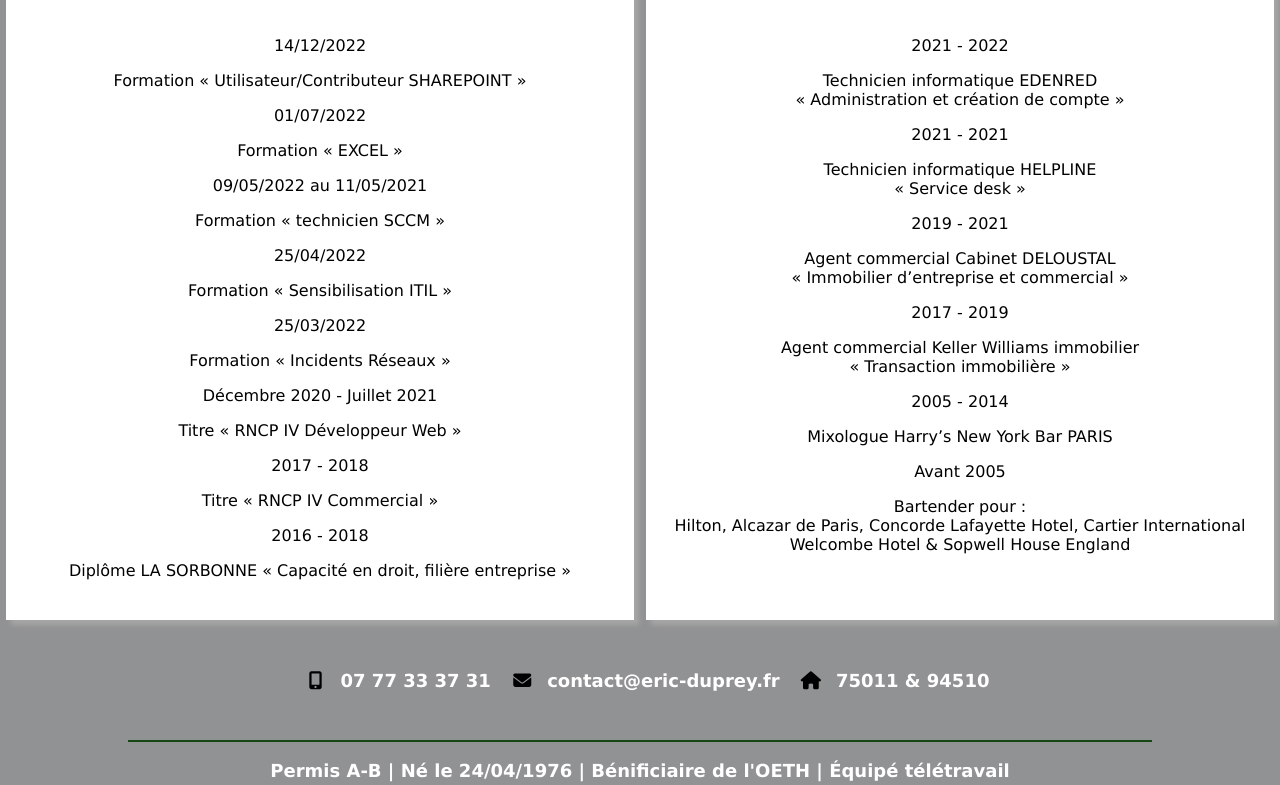
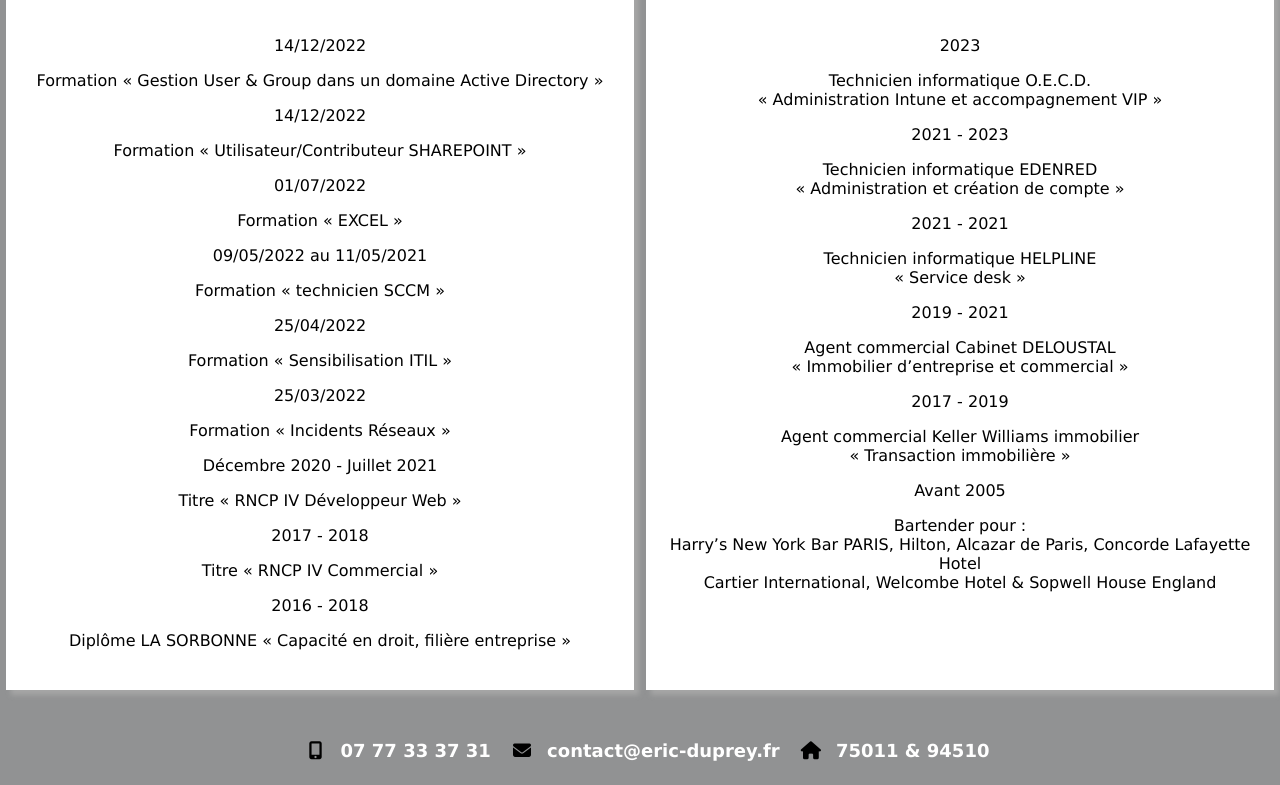
Before and after one commit to Eric-dpy-Git/CV-0.1, a plain HTML site: page index.html in a window 1280 px wide. Shown: the part 1530-2315 px from the top of the page. Drawn offline with Linux system fonts and the light colour scheme.

Commit message:
Add link to mail on the mail, replace Pulse secure icon by Intune icon and add OECD experience

```diff
--- a/index.html
+++ b/index.html
@@ -289,7 +289,7 @@
                 <div class="icon-central"><img src="images/Salesforce_icon.png" alt="" class="fab"></i></div>
                 <!-- <div class="icon-central"><img src="images/Terminal_icon.png" alt="" class="fab"></i></div> -->
                 <div class="icon-central"><img src="images/Sailpoint_icon.png" alt="" class="fab"></i></div>
-                <div class="icon-central"><img src="images/Pulsesecure_icon.png" alt="" class="fab bord"></i></div>
+                <div class="icon-central"><img src="images/Intune_icon.png" alt="" class="fab bord"></i></div>
 
               </div>
 
@@ -310,9 +310,13 @@
         <div class="split__separation">
           <h2 class="section__title">Formations</h2>
         </div>
-        <a href="formation-certification.html">
+        <!-- <a href="formation-certification.html"> -->
         <article class="list__box">
           <ul class="list__title list__split">
+            </li>
+            <li class="list__split">
+              <p class="date__item">14/12/2022</p>
+              Formation « Gestion User & Group dans un domaine Active Directory »
             </li>
             <li class="list__split">
               <p class="date__item">14/12/2022</p>
@@ -350,7 +354,7 @@
             </li>
           </ul>
         </article>
-        </a>
+        <!-- </a> -->
       </div>
       <div class="split__box">
         <div class="split__separation">
@@ -359,7 +363,12 @@
         <article class="list__box">
           <ul class="list__title list__split">
             <li class="list__item">
-              <p class="date__item">2021 - 2022</p>
+              <p class="date__item">2023</p>
+              Technicien informatique O.E.C.D.<br />
+              « Administration Intune et accompagnement VIP »
+            </li>
+            <li class="list__item">
+              <p class="date__item">2021 - 2023</p>
               Technicien informatique EDENRED<br />
               « Administration et création de compte »
             </li>
@@ -378,15 +387,11 @@
               Agent commercial Keller Williams immobilier<br />
               « Transaction immobilière »
             </li>
-            <li class="list__item">
-              <p class="date__item">2005 - 2014</p>
-              Mixologue Harry’s New York Bar PARIS
-            </li>
             <li class="list__title">
               <p class="date__item">Avant 2005</p>
               Bartender pour : <br />
-              Hilton, Alcazar de Paris, Concorde Lafayette Hotel, Cartier International <br />
-              Welcombe Hotel & Sopwell House England
+              Harry’s New York Bar PARIS, Hilton, Alcazar de Paris, Concorde Lafayette Hotel<br />
+              Cartier International, Welcombe Hotel & Sopwell House England
             </li>
           </ul>
         </article>
@@ -401,7 +406,8 @@
           <p class="footer__text">
             <i class="fas fa-mobile-alt"></i>07 77 33 37 31
 
-            <i class="fas fa-envelope"></i>contact@eric-duprey.fr
+            <a class="footer_link" href="mailto:contact@eric-duprey.fr"><i
+                class="fas fa-envelope"></i>contact@eric-duprey.fr</a>
 
             <i class="fas fa-home"></i>75011 & 94510
           </p>
--- a/sass/elements/__animations.scss
+++ b/sass/elements/__animations.scss
@@ -123,6 +123,7 @@
   // transform: rotateZ(360deg);
   transition-duration: 400ms;
   opacity: 2;
+  content: 'Text affiche lors du hover';
 }
 
 .nav__box-anime:hover {
@@ -148,3 +149,8 @@
 
 
 }
+
+.footer_link:hover {
+  transform: scale(1.1);
+  transition-duration: 1s;
+}
--- a/sass/elements/__general.scss
+++ b/sass/elements/__general.scss
@@ -15,6 +15,10 @@ a {
   text-decoration: none;
   -webkit-text-decoration: none;
 
+}
+
+.footer_link {
+  color: $secondary;
 }
 
 .fab,
```
Also changed, not shown: images/Intune_icon.png (added), styles.css, 2 other files. Lines whose indentation alone changed are shown as unchanged.
